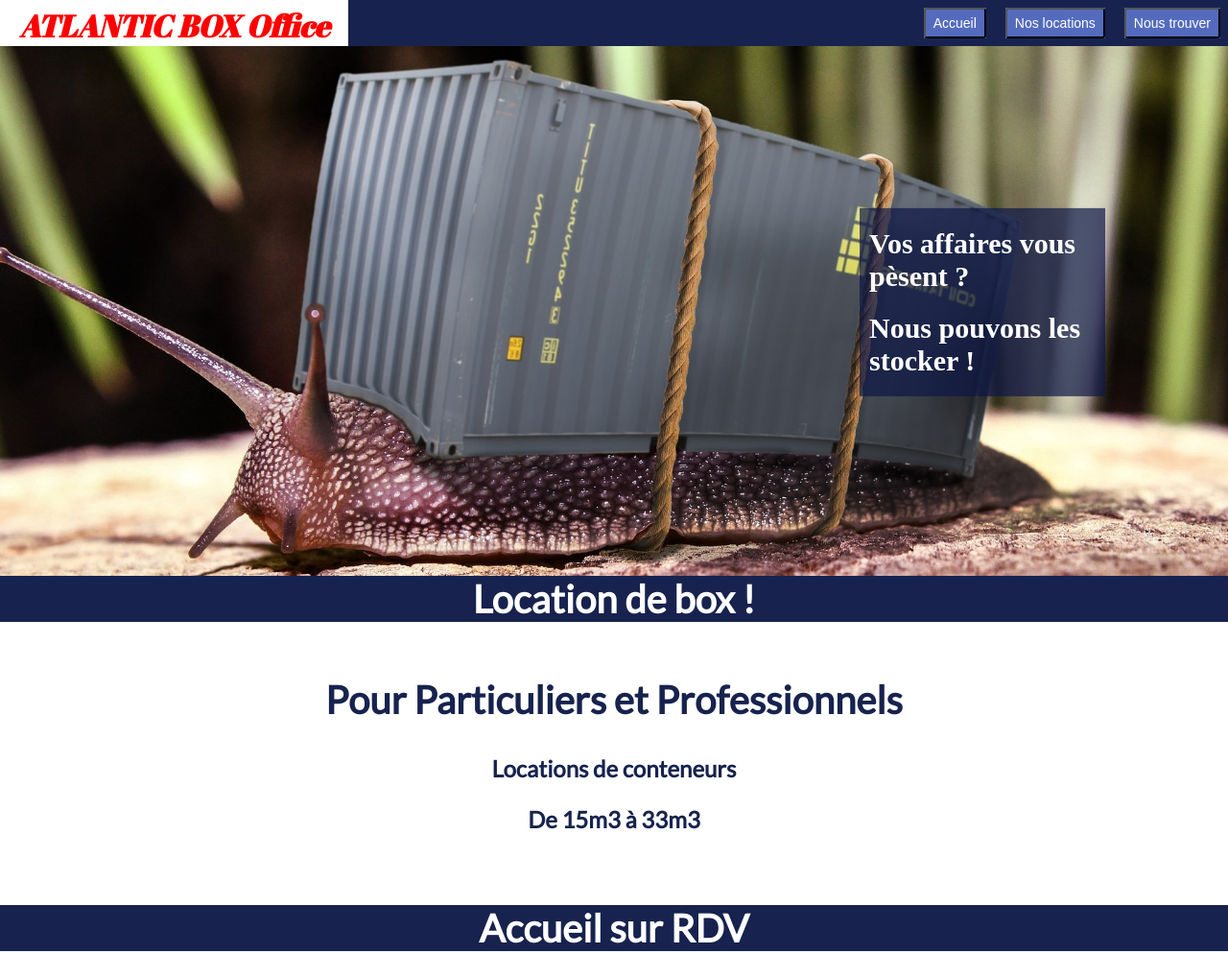
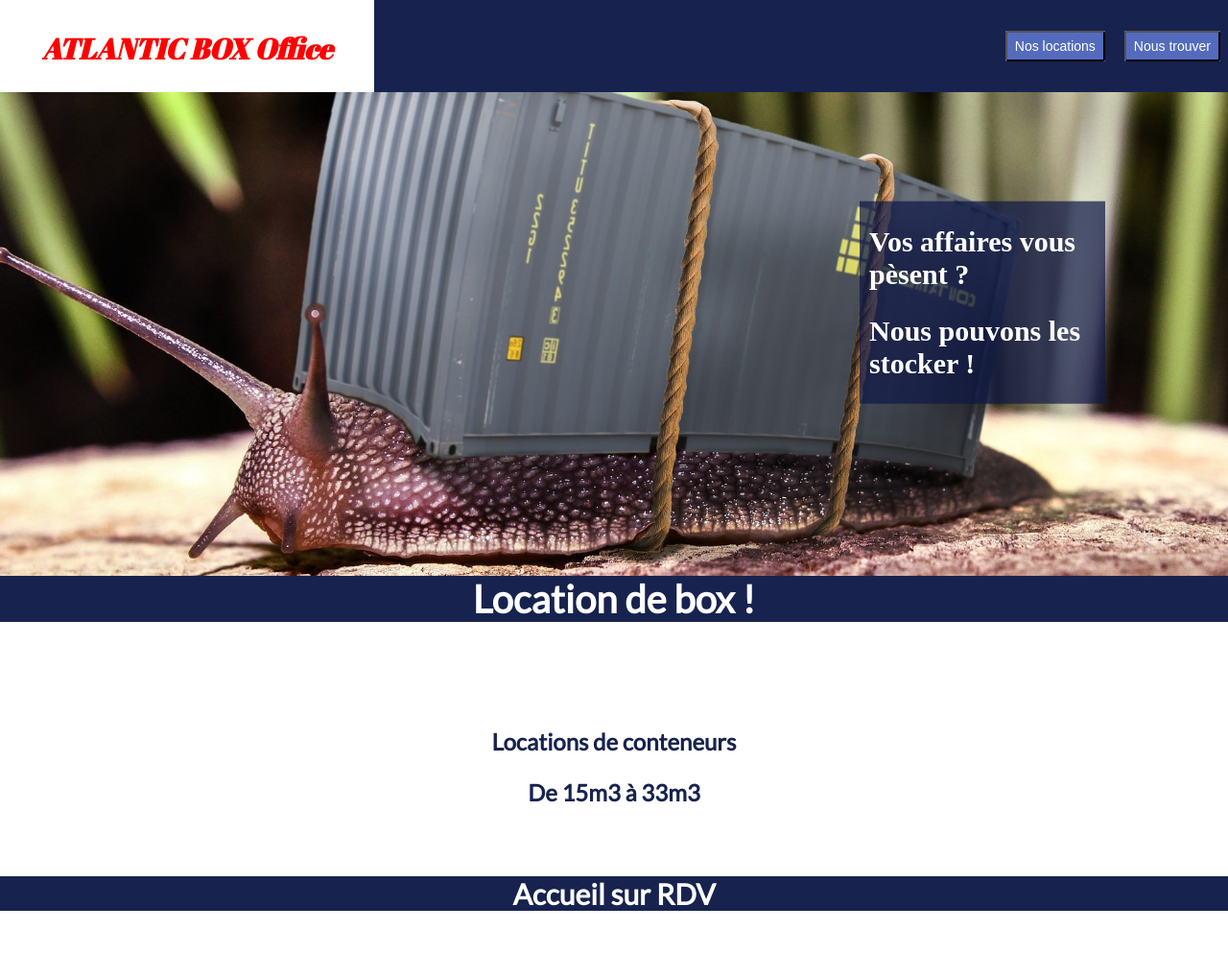
Before and after one commit to rouxxi/atlanticboxoffice.github.io, a plain HTML site: page index.html in a window 1280 px wide. Shown: the top 994 px of the page at 96% size. Drawn offline with Linux system fonts and the light colour scheme.

Commit message:
update SEO _ H1 _ header - button - cannonical

```diff
--- a/CSS/acceuil.css
+++ b/CSS/acceuil.css
@@ -4,7 +4,7 @@ body {
 
 .header__nav {
     display: flex;
-    justify-content: space-between;
+    justify-content: center;
     flex-wrap: wrap;
 }
 
@@ -12,8 +12,10 @@ body {
     /* display: flex;
     justify-content: end; */
     background: #17234e;
-    /* min-width: 444px; */
-    flex: 1 0 auto;
+    align-items: center;
+    display: flex;
+    justify-content: flex-end;
+    width: 100%;
 }
 
 .bandeau_static {
@@ -81,7 +83,6 @@ ul {
 
 
 /*debut logo en haut a gauche */
-
 .gros_titre a {
     /* positionnement du titre */
     text-decoration: none;
@@ -89,7 +90,7 @@ ul {
     position: relative;
     float: left;
     /* style du titre */
-    font-size: 1.8rem;
+    font-size: 2rem;
     font-weight: bold;
     font-family: 'Abril Fatface', cursive;
     font-style: italic;
@@ -140,8 +141,13 @@ ul {
     text-align: center;
 }
 
+
 h1 {
-    font-size: 40px;
+    font-size: 30px;
+    font-weight: bolder;
+}
+h2 {
+    font-size: 30px;
     font-weight: bolder;
 }
 
@@ -195,7 +201,7 @@ h1 {
 }
 
 h2 {
-    color: #17234e;
+    color:white;
     font-size: bolder;
 }
 
@@ -265,9 +271,16 @@ h3 {
 }
 
 @media screen and (min-width: 768px) {
+    .header__nav {
+        flex-wrap: nowrap;
+    }
+
     .gros_titre a {
         /* positionnement du titre */
+        width: 350px;
+
         text-decoration: none;
+        text-align: center;
         padding: 5px 20px 0 20px;
         position: relative;
         float: left;
--- a/CSS/contact.css
+++ b/CSS/contact.css
@@ -4,16 +4,19 @@ body {
 
 .header__nav {
     display: flex;
-    justify-content: space-between;
+    justify-content: center;
     flex-wrap: wrap;
+
 }
 
 .bandeau_menu {
     /* display: flex;
     justify-content: end; */
     background: #17234e;
-    /* min-width: 444px; */
-    flex: 1 0 auto;
+    align-items: center;
+    display: flex;
+    justify-content: flex-end;
+    width: 100%;
 }
 
 .bandeau_static {
@@ -51,6 +54,15 @@ body {
     display: inline-block;
 }
 
+h1 {
+    font-size: 30px;
+    font-weight: bolder;
+}
+h2 {
+    font-size: 30px;
+    font-weight: bolder;
+}
+
 
 /*fin bouton*/
 
@@ -81,7 +93,6 @@ ul {
 
 
 /*debut logo en haut a gauche */
-
 .gros_titre a {
     /* positionnement du titre */
     text-decoration: none;
@@ -95,7 +106,6 @@ ul {
     font-style: italic;
     color: red;
 }
-
 .coordonnees {
     padding: 25px;
     max-height: 460px;
@@ -117,7 +127,7 @@ ul {
 }
 
 .info_plan {
-    margin-top: 100px;
+    margin-top: 150px;
     margin-bottom: 30px;
     min-height: 65vh;
     display: flex;
@@ -165,3 +175,49 @@ h3 {
     font-size: 24px;
     font-style: oblique;
 }
+
+
+@media screen and (min-width: 768px) {
+    .header__nav {
+        flex-wrap: nowrap;
+    }
+
+    .gros_titre a {
+        /* positionnement du titre */
+        width: 350px;
+
+        text-decoration: none;
+        text-align: center;
+        padding: 5px 20px 0 20px;
+        position: relative;
+        float: left;
+        /* style du titre */
+        font-size: 2rem;
+        font-weight: bold;
+        font-family: 'Abril Fatface', cursive;
+        font-style: italic;
+        color: red;
+    }
+    /*fin logo en haut a gauche */
+    /*debut image d'intro*/
+    .Panneau_entree {
+        position: absolute;
+        padding-left: 10px;
+        top: 315px;
+        left: 80%;
+        transform: translate(-50%, -50%);
+        color: white;
+        background-color: rgba(14, 24, 70, 0.7);
+        min-width: 200px;
+    }
+    .Panneau_entree>h1 {
+        position: relative;
+        font-size: 30px;
+    }
+    .image_banniere {
+        background: url('../CSS/img/grand-ecran-bg.jpg') no-repeat bottom;
+        background-size: cover;
+        height: 600px;
+        position: relative;
+    }
+}
--- a/CSS/locations.css
+++ b/CSS/locations.css
@@ -4,7 +4,7 @@ body {
 
 .header__nav {
     display: flex;
-    justify-content: space-between;
+    justify-content: center;
     flex-wrap: wrap;
 }
 
@@ -12,8 +12,10 @@ body {
     /* display: flex;
     justify-content: end; */
     background: #17234e;
-    /* min-width: 444px; */
-    flex: 1 0 auto;
+    align-items: center;
+    display: flex;
+    justify-content: flex-end;
+    width: 100%;
 }
 
 .bandeau_static {
@@ -204,6 +206,14 @@ h3 {
     font-style: oblique;
 }
 
+h1 {
+    font-size: 30px;
+    font-weight: bolder;
+}
+h2 {
+    font-size: 30px;
+    font-weight: bolder;
+}
 
 /*debut slider*/
 
@@ -296,3 +306,49 @@ input[name='r'] {
 
 
 /*fin slider*/
+
+
+@media screen and (min-width: 768px) {
+    .header__nav {
+        flex-wrap: nowrap;
+    }
+
+    .gros_titre a {
+        /* positionnement du titre */
+        width: 350px;
+
+        text-decoration: none;
+        text-align: center;
+        padding: 5px 20px 0 20px;
+        position: relative;
+        float: left;
+        /* style du titre */
+        font-size: 2rem;
+        font-weight: bold;
+        font-family: 'Abril Fatface', cursive;
+        font-style: italic;
+        color: red;
+    }
+    /*fin logo en haut a gauche */
+    /*debut image d'intro*/
+    .Panneau_entree {
+        position: absolute;
+        padding-left: 10px;
+        top: 315px;
+        left: 80%;
+        transform: translate(-50%, -50%);
+        color: white;
+        background-color: rgba(14, 24, 70, 0.7);
+        min-width: 200px;
+    }
+    .Panneau_entree>h1 {
+        position: relative;
+        font-size: 30px;
+    }
+    .image_banniere {
+        background: url('../CSS/img/grand-ecran-bg.jpg') no-repeat bottom;
+        background-size: cover;
+        height: 600px;
+        position: relative;
+    }
+}
--- a/index.html
+++ b/index.html
@@ -1,12 +1,13 @@
 <!DOCTYPE html>
-<html>
+<html  lang="fr">
 
 <head>
     <meta charset="UTF-8" />
     <meta name="viewport" content="width=device-width, initial-scale=1.0" />
     <meta name="description" content="Atlantic Box Office situé à 10min de Nantes, à Le Pellerin  (Loire Atlantique, Pays de la Loire). Propose des locations de Box pour particuliers et professionnels. Libre d'acces, 24h/24h 7/7j, avec Vidéosurveillance."
     />
-    <title>Location box</title>
+    <link rel=”canonical” href=”http://atlanticboxoffice.eu/index.html” />
+    <title>Atlantic Box Office - Location box - garde-meuble - stockage</title>
     <link rel="stylesheet" type="text/CSS" href="CSS\acceuil.css" />
     <style>
         @import url('https://fonts.googleapis.com/css2?family=Abril+Fatface&display=swap');
@@ -21,16 +22,12 @@
     <div class="bandeau_static">
         <nav class="header__nav">
             <div class="gros_titre">
-                <header>
-                    <a href="index.html"> ATLANTIC BOX Office </a>
+                <header >
+                    <a href="index.html"> <h1>ATLANTIC BOX Office</h1> </a>
                 </header>
             </div>
             <div class="bandeau_menu">
                 <div class="bandeau_menu_droite">
-                    <div class="accueil">
-                        <a href="index.html"><button class="button">Accueil</button> </a>
-                    </div>
-
                     <div class="nos_locations">
                         <a href="locations.html">
                             <button class="button">Nos locations</button></a>
@@ -46,8 +43,8 @@
 
     <div class="image_banniere">
         <div class="Panneau_entree">
-            <h1>Vos affaires vous pèsent ?</h1>
-            <h1>Nous pouvons les stocker !</h1>
+            <h2>Vos affaires vous pèsent ?</h2>
+            <h2>Nous pouvons les stocker !</h2>
         </div>
     </div>
 
@@ -56,7 +53,7 @@
     <nav class="Particuliers">
         <a href="locations.html">
             <div class="Titre_fonction_entreprise">
-                <h1>Pour Particuliers et Professionnels</h1>
+                <h2>Pour Particuliers et Professionnels</h2>
                 <ul>
                     Locations de conteneurs
                 </ul>
@@ -67,7 +64,7 @@
         </a>
     </nav>
     <div class="bandeau_fonction">
-        <h1>Accueil sur RDV</h1>
+        <h2>Accueil sur RDV</h2>
     </div>
     <div class="liste_utile">
         <div class="Securise">
```
Also changed, not shown: contact.html (+5 -8 lines), locations.html (+9 -13 lines), robots.txt (added).
